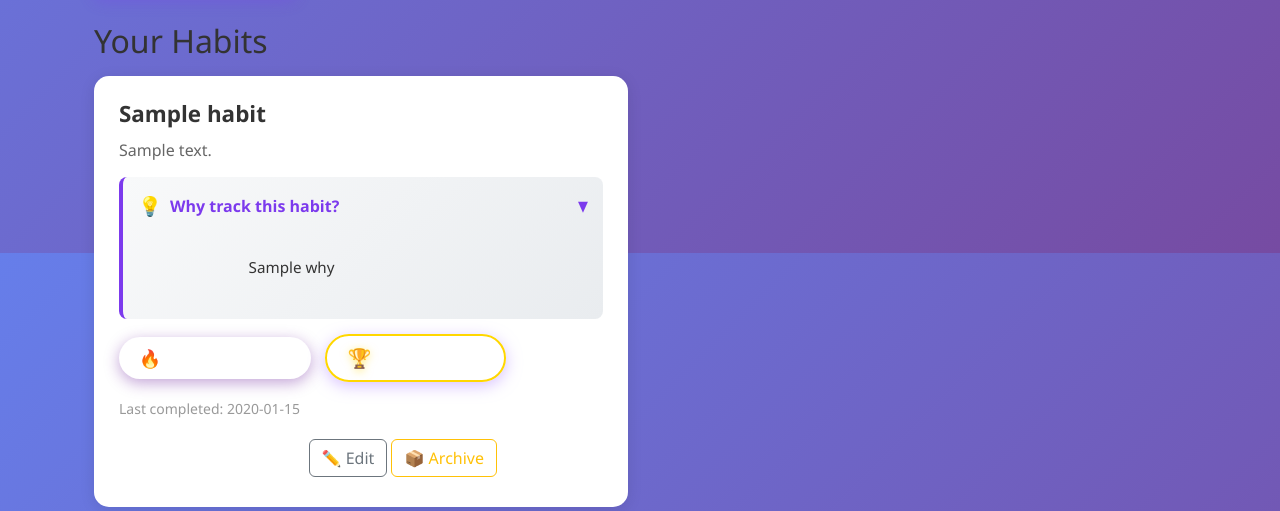
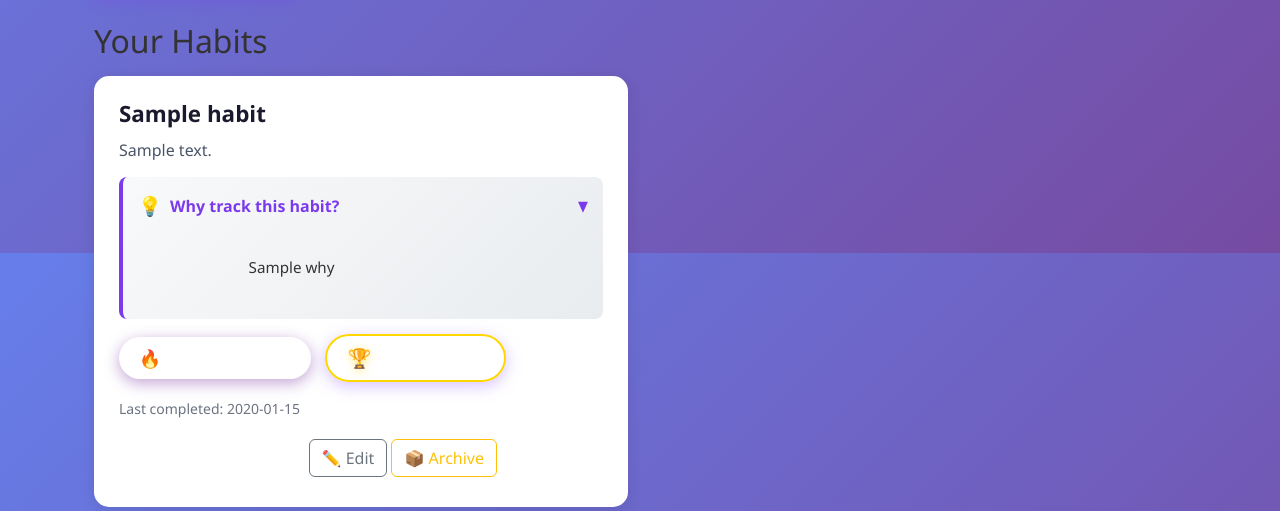
Before and after one commit to pav-vil/habit-tracker-app, a Python web app: template templates/dashboard.html in a window 1280 px wide. Shown: the part 1347-1858 px from the top of the page. Run offline with Jinja, Linux system fonts and the light colour scheme; the template is opened without the code that fills it: most values are stand-ins (such as "Sample title", 1, 10 or a date in 2020).

Commit message:
Fix habit card text visibility in light mode
Habit cards had poor text contrast in light mode, making titles, descriptions,
and timestamps difficult to read on white/light backgrounds.

Changes:
- Habit name: Changed from var(--text-primary) to explicit #1a1a2e (dark)
- Habit description: Changed from var(--text-secondary) to #4a5568 (medium-dark)
- Added font-weight: 500 for better readability
- 'Last completed' text: Changed from text-muted to explicit #6b7280
- Added dark mode overrides using [data-theme="dark"] selector
  - Dark mode habit name: #e5e7eb
  - Dark mode description: #b3b3b3

All text is now clearly visible in both light and dark modes while
maintaining the app's design aesthetic.

🤖 Generated with [Claude Code](https://claude.com/claude-code)

Co-Authored-By: Claude Sonnet 4.5 <noreply@anthropic.com>

```diff
--- a/templates/dashboard.html
+++ b/templates/dashboard.html
@@ -135,13 +135,24 @@
     .habit-name {
         font-size: 1.4rem;
         font-weight: 600;
-        color: var(--text-primary);
+        color: #1a1a2e;
         margin-bottom: 10px;
     }
 
+    /* Dark mode override */
+    [data-theme="dark"] .habit-name {
+        color: #e5e7eb;
+    }
+
     .habit-description {
-        color: var(--text-secondary);
+        color: #4a5568;
         margin-bottom: 15px;
+        font-weight: 500;
+    }
+
+    /* Dark mode override */
+    [data-theme="dark"] .habit-description {
+        color: #b3b3b3;
     }
 
     .streak-badge {
@@ -1119,7 +1130,7 @@
                     </div>
 
                     {% if habit.last_completed %}
-                    <div class="text-muted small mb-2">
+                    <div class="small mb-2" style="color: #6b7280; font-weight: 500;">
                         Last completed: {{ habit.last_completed.strftime('%B %d, %Y') }}
                     </div>
                     {% endif %}
```
